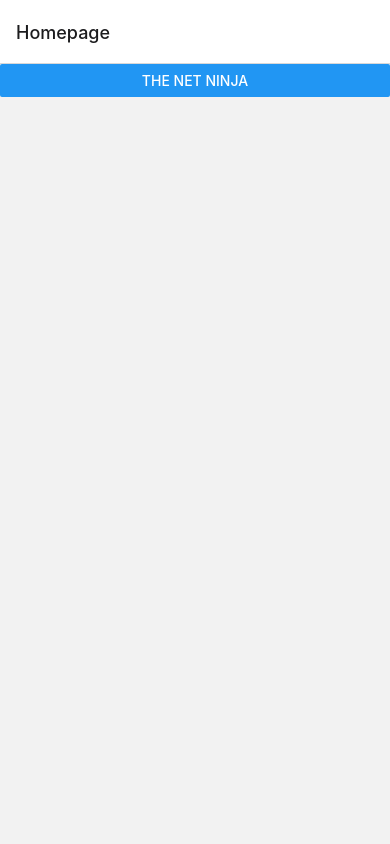
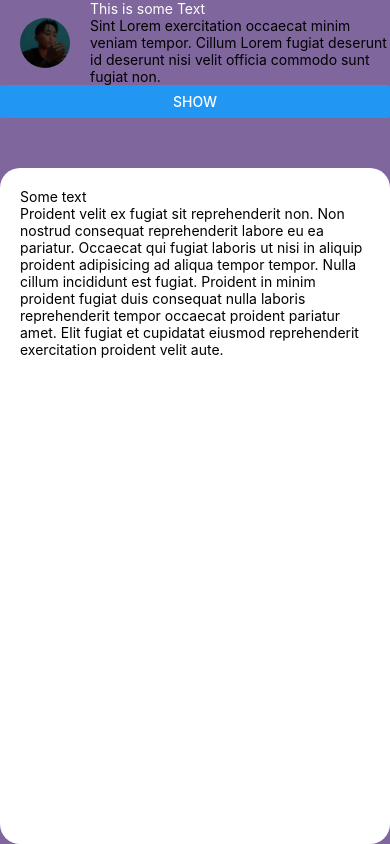
Before and after one commit to mhmadamrii/React-Native-Playground, a React Native app: screen /Homepage in a window 390 px wide. Built offline with nearby package versions, Linux system fonts and the light colour scheme.

Commit message:
I don't even know what I am doing

```diff
--- a/App.js
+++ b/App.js
@@ -1,11 +1,13 @@
 import React from "react";
 import Navigation from "./navigation/Navigation";
-import ToastManager, { Toast } from 'toastify-react-native';
+import { SafeAreaProvider } from "react-native-safe-area-context";
 
 export default function App() {
   return (
     <>
-      <Navigation />
+      <SafeAreaProvider>
+        <Navigation />
+      </SafeAreaProvider>
     </>
   )
 }
--- a/navigation/Navigation.js
+++ b/navigation/Navigation.js
@@ -16,7 +16,7 @@ function App() {
   return (
     <NavigationContainer>
       <Stack.Navigator>
-        <Stack.Screen name="Homepage" component={Home} options={{ title: "Homepage" }} />
+        <Stack.Screen name="Homepage" component={Home} options={{ title: "Homepage", headerShown: false }} />
         <Stack.Screen name="About" component={About} />
         <Stack.Screen name="Product" component={Product} />
         <Stack.Screen name="net" component={TheNet} options={{ title: "The net ninja" }} />
--- a/package.json
+++ b/package.json
@@ -10,6 +10,7 @@
   },
   "dependencies": {
     "@expo/webpack-config": "^0.17.0",
+    "@react-native-material/core": "^1.3.7",
     "@react-navigation/bottom-tabs": "^6.4.0",
     "@react-navigation/native": "^6.0.12",
     "@react-navigation/native-stack": "^6.9.0",
--- a/screens/Home.js
+++ b/screens/Home.js
@@ -1,10 +1,37 @@
 import React from "react";
-import { Text, View, Button } from "react-native";
+import { Text, View, Button, StyleSheet, ScrollView } from "react-native";
+import kambing from "../assets/kambing.jpg";
+
+import Navbar from "./navbar/Navbar";
+
 
 export default function Home({ navigation }) {
   return (
     <React.Fragment>
-      <Button title="The net ninja" onPress={() => navigation.navigate("net")} />
+      <View style={styles.container}>
+        <Navbar />
+
+        <View style={styles.someText}>
+          <ScrollView>
+            <Text>Some text</Text>
+            <Text>Proident velit ex fugiat sit reprehenderit non. Non nostrud consequat reprehenderit labore eu ea pariatur. Occaecat qui fugiat laboris ut nisi in aliquip proident adipisicing ad aliqua tempor tempor. Nulla cillum incididunt est fugiat. Proident in minim proident fugiat duis consequat nulla laboris reprehenderit tempor occaecat proident pariatur amet. Elit fugiat et cupidatat eiusmod reprehenderit exercitation proident velit aute.</Text>
+          </ScrollView>
+        </View>
+      </View>
     </React.Fragment>
   )
 }
+
+const styles = StyleSheet.create({
+  container: {
+    backgroundColor: '#7F669D',
+    flex: 1
+  },
+  someText: {
+    backgroundColor: 'white',
+    marginTop: 50,
+    borderRadius: 20,
+    flex: 1,
+    padding: 20
+  }
+})
--- a/screens/TheNet.js
+++ b/screens/TheNet.js
@@ -1,30 +1,29 @@
-import React from "react";
-import { Text, View, StyleSheet, ScrollView } from "react-native";
+import React, { useState } from "react";
+import { Text, View, StyleSheet, ScrollView, FlatList } from "react-native";
 
 export default function TheNet() {
+
+  const [people, setPeople] = useState([
+    {
+      id: 1, name: "John"
+    },
+    {
+      id: 2, name: "Doe"
+    },
+    {
+      id: 3, name: "Luigi"
+    }
+  ])
+
   return (
     <>
       <View style={styles.container}>
-        <ScrollView>
-          <Text style={styles.texts}>Hello world</Text>
-          <Text style={styles.texts}>Hello world</Text>
-          <Text style={styles.texts}>Hello world</Text>
-          <Text style={styles.texts}>Hello world</Text>
-          <Text style={styles.texts}>Hello world</Text>
-          <Text style={styles.texts}>Hello world</Text>
-          <Text style={styles.texts}>Hello world</Text>
-          <Text style={styles.texts}>Hello world</Text>
-          <Text style={styles.texts}>Hello world</Text>
-          <Text style={styles.newest}>Hello world</Text>
-          <Text style={styles.newest}>Hello world</Text>
-          <Text style={styles.newest}>Hello world</Text>
-          <Text style={styles.newest}>Hello world</Text>
-          <Text style={styles.newest}>Hello world</Text>
-          <Text style={styles.newest}>Hello world</Text>
-          <Text style={styles.newest}>Hello world</Text>
-          <Text style={styles.newest}>Hello world</Text>
-          <Text style={styles.newest}>Hello world</Text>
-        </ScrollView>
+        <FlatList
+          data={people}
+          renderItem={({ item }) => (
+            <Text style={styles.texts}>{item.name}</Text>
+          )}
+        />
       </View>
     </>
   );
--- /dev/null
+++ b/screens/navbar/Navbar.js
@@ -0,0 +1,63 @@
+import React from "react";
+import { Text, View, StyleSheet, Image, Button } from "react-native";
+import kambing from "../../assets/kambing.jpg";
+import albion from "../../assets/albion.jpeg";
+import { SafeAreaView } from "react-native-safe-area-context";
+import Modal from "react-native-modal";
+
+export default function Navbar() {
+  const [isShowModal, setIsShowModal] = React.useState(false);
+
+  return (
+    <React.Fragment>
+      <SafeAreaView>
+        <View style={styles.container}>
+          <View>
+            <Image
+              source={albion}
+              style={styles.imgNav}
+              onPress={() => setIsShowModal(true)}
+            />
+          </View>
+
+          <View style={styles.right}>
+            <Text style={styles.texts}>This is some Text</Text>
+            <Text>
+              Sint Lorem exercitation occaecat minim veniam tempor. Cillum Lorem
+              fugiat deserunt id deserunt nisi velit officia commodo sunt fugiat
+              non.{" "}
+            </Text>
+          </View>
+        </View>
+
+        <Button title="show" onPress={() => setIsShowModal(true)} />
+        <Modal isVisible={isShowModal}>
+          <Text>I am Modal</Text>
+          <Button title="close" onPress={() => setIsShowModal(false)} />
+        </Modal>
+      </SafeAreaView>
+    </React.Fragment>
+  );
+}
+
+const styles = StyleSheet.create({
+  container: {
+    paddingHorizontal: 20,
+    flexDirection: "row",
+    alignItems: "center",
+  },
+  navLeft: {},
+  right: {
+    width: 300,
+    color: "white",
+    marginLeft: 20,
+  },
+  texts: {
+    color: "white",
+  },
+  imgNav: {
+    height: 50,
+    width: 50,
+    borderRadius: 400,
+  },
+});
```
Also changed, not shown: screens/modals/Personal.js (added, +26 -0 lines), assets/albion.jpeg (added), 1 other file (tests, documents, lock files or other folders).
